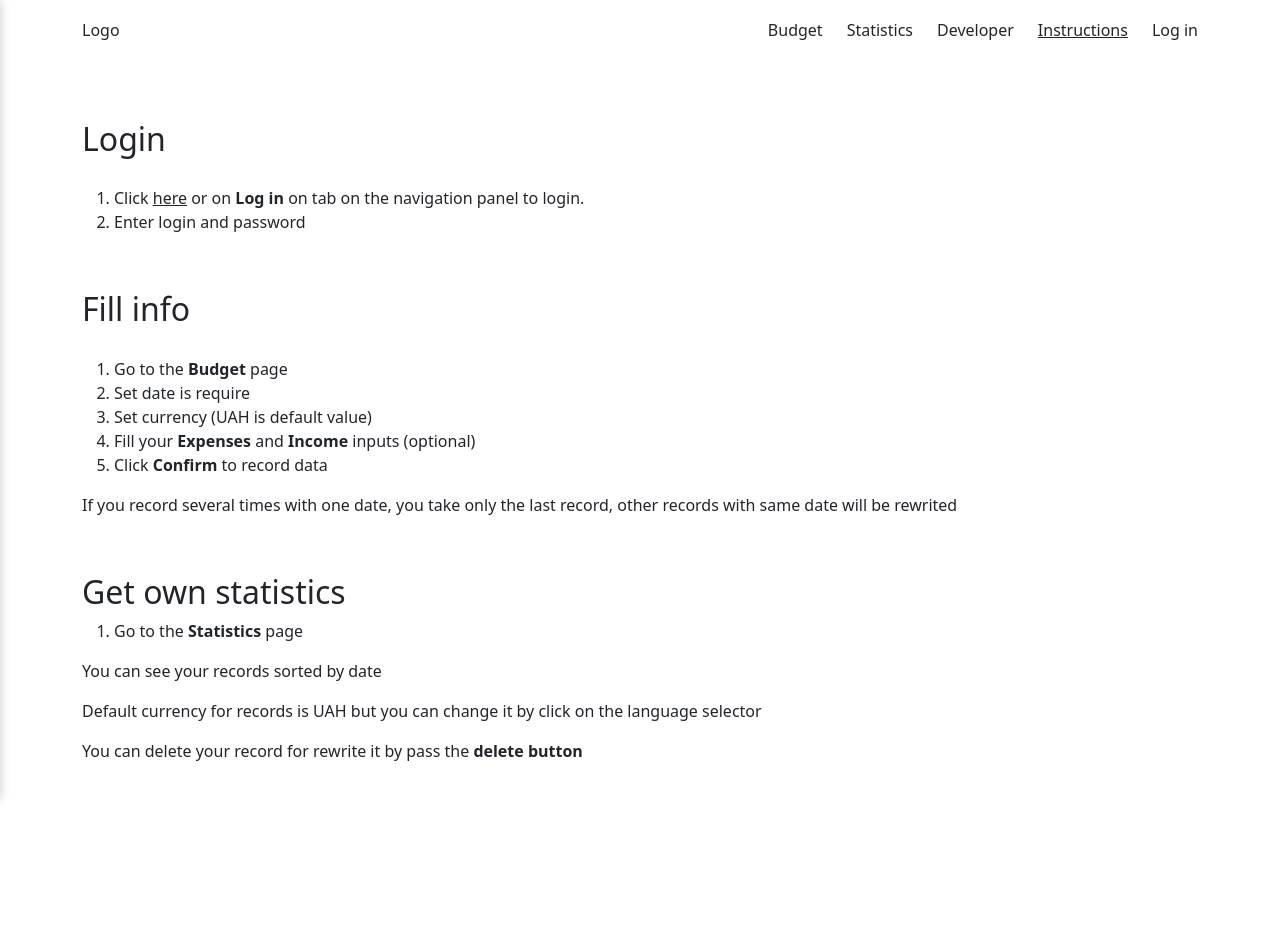
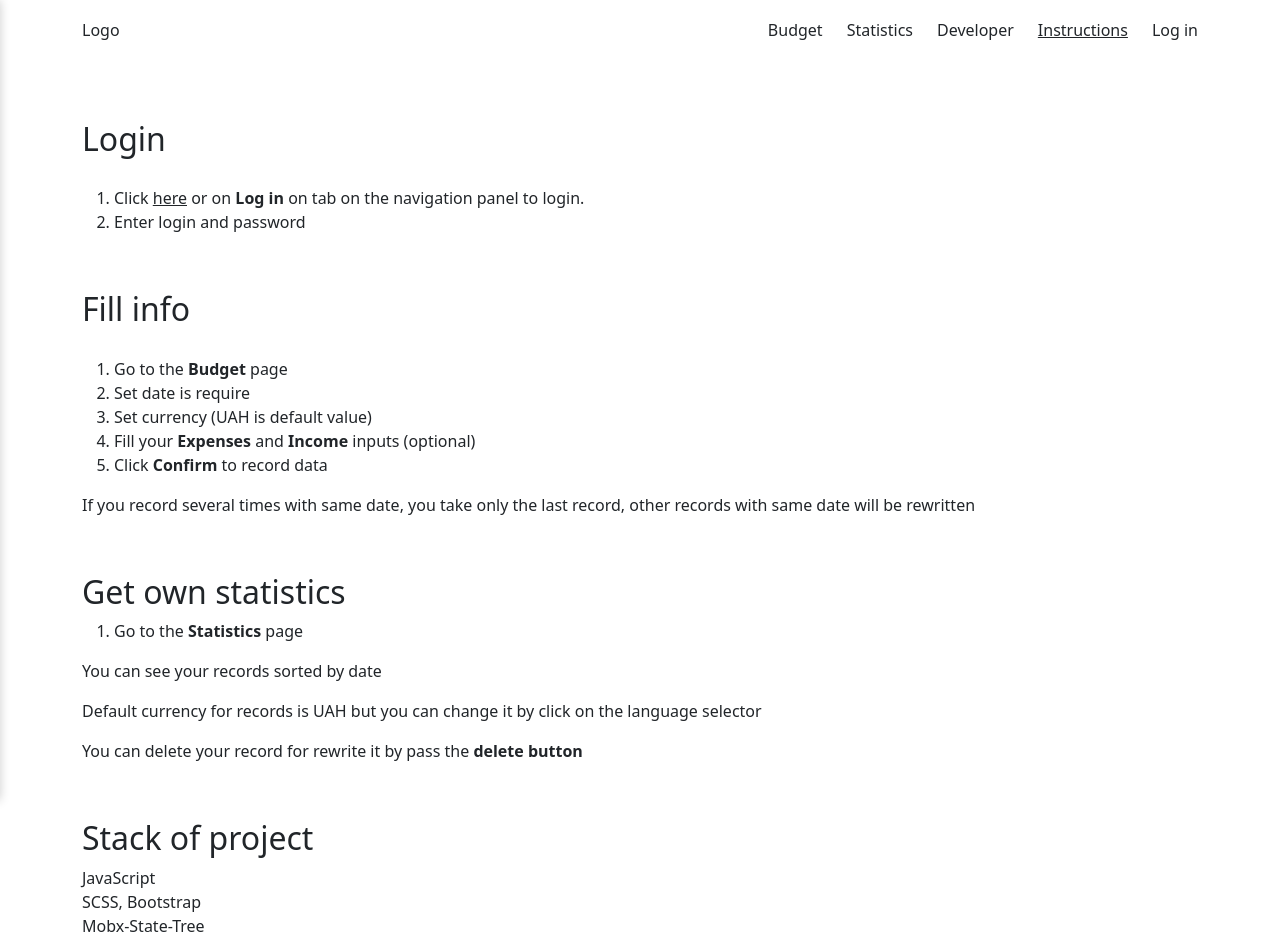
Before and after one commit to adwasar/budget_calculation, a React (Vite) app: page /instructions in a window 1280 px wide. Shown: the top 952 px of the page. Before the commit the page ends 800 px from the top, so only its background shows below. Built offline with nearby package versions, Linux system fonts and the light colour scheme.

Commit message:
feat: stack of project info;

```diff
--- a/src/Pages/PageInstructions.jsx
+++ b/src/Pages/PageInstructions.jsx
@@ -34,8 +34,8 @@ function PageInstructions() {
           </li>
         </ol>
         <p>
-          If you record several times with one date, you take only the last record, other records
-          with same date will be rewrited
+          If you record several times with same date, you take only the last record, other records
+          with same date will be rewritten
         </p>
         <div className="s-40"></div>
         <h2>Get own statistics</h2>
@@ -52,6 +52,14 @@ function PageInstructions() {
         <p>
           You can delete your record for rewrite it by pass the <strong>delete button</strong>
         </p>
+        <div className="s-40"></div>
+        <h2>Stack of project</h2>
+        <ul>
+          <li>JavaScript</li>
+          <li>SCSS, Bootstrap</li>
+          <li>Mobx-State-Tree</li>
+        </ul>
+        <div className="s-40"></div>
       </div>
     </>
   );
```
